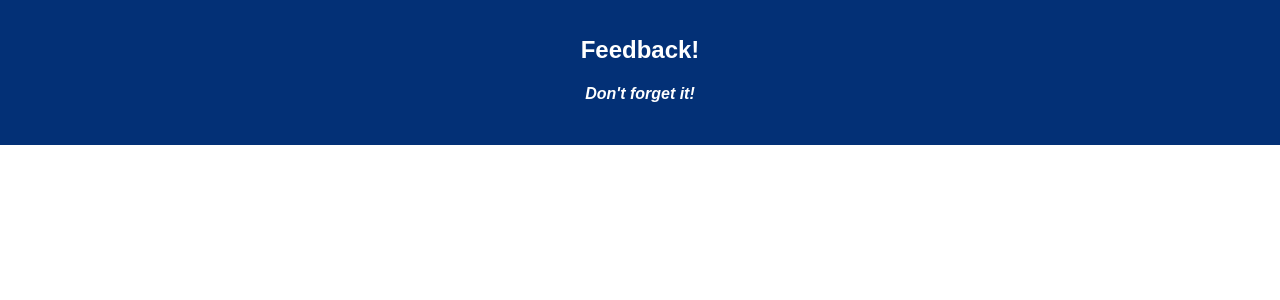
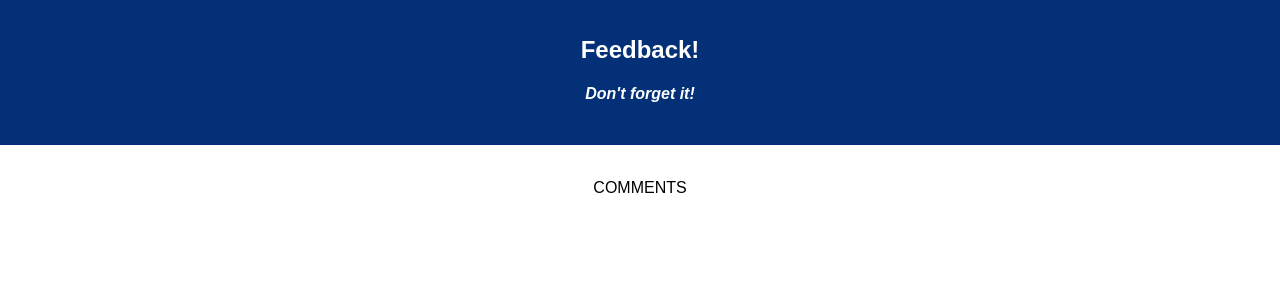
Before and after one commit to jamie-anne-white/redux-feedback-loop, a React (Create React App) app: page /#/4 in a window 1280 px wide. Shown: the top 300 px of the page. Built offline with nearby package versions, Linux system fonts and the light colour scheme.

Commit message:
components set up, router set up/working

```diff
--- a/src/components/App/App.js
+++ b/src/components/App/App.js
@@ -1,17 +1,29 @@
 import React, { Component } from 'react';
-import axios from 'axios';
+// import axios from 'axios';
 import './App.css';
+import { HashRouter as Router, Route } from "react-router-dom";
+import Feeling from '../Feeling/Feeling.jsx';
+import Understanding from '../Understanding/Understanding.jsx';
+import Support from '../Support/Support.jsx';
+import Comments from '../Comments/Comments.jsx';
 
 class App extends Component {
   render() {
     return (
+      <Router>
       <div className="App">
         <header className="App-header">
           <h1 className="App-title">Feedback!</h1>
           <h4><i>Don't forget it!</i></h4>
         </header>
         <br/>
+
+      <Route exact path= "/" component= {Feeling} />
+      <Route path= "/2" component = {Understanding} />
+      <Route path= "/3" component = {Support} />
+      <Route path= "/4" component = {Comments} />
       </div>
+    </Router>
     );
   }
 }
--- /dev/null
+++ b/src/components/Comments/Comments.jsx
@@ -0,0 +1,16 @@
+import React, { Component } from 'react';
+
+
+class Comments extends Component {
+  render() {
+    return (
+      <div>
+
+          <p>COMMENTS</p>
+
+      </div>
+    );
+  }
+}
+
+export default Comments;
--- /dev/null
+++ b/src/components/Feeling/Feeling.jsx
@@ -0,0 +1,15 @@
+import React, { Component } from 'react';
+
+class Feeling extends Component {
+  render() {
+    return (
+      <div>
+
+          <p>FEELING</p>
+
+      </div>
+    );
+  }
+}
+
+export default Feeling;
--- /dev/null
+++ b/src/components/Support/Support.jsx
@@ -0,0 +1,15 @@
+import React, { Component } from 'react';
+
+class Support extends Component {
+  render() {
+    return (
+      <div>
+
+          <p>SUPPORT</p>
+
+      </div>
+    );
+  }
+}
+
+export default Support;
--- /dev/null
+++ b/src/components/Understanding/Understanding.jsx
@@ -0,0 +1,17 @@
+
+import React, { Component } from 'react';
+
+
+class Understanding extends Component {
+  render() {
+    return (
+      <div>
+
+          <p>UNDERSTANDING</p>
+
+      </div>
+    );
+  }
+}
+
+export default Understanding;
```
Also changed, not shown: package.json (+5 -2 lines), 2 other files (tests, documents, lock files or other folders).
